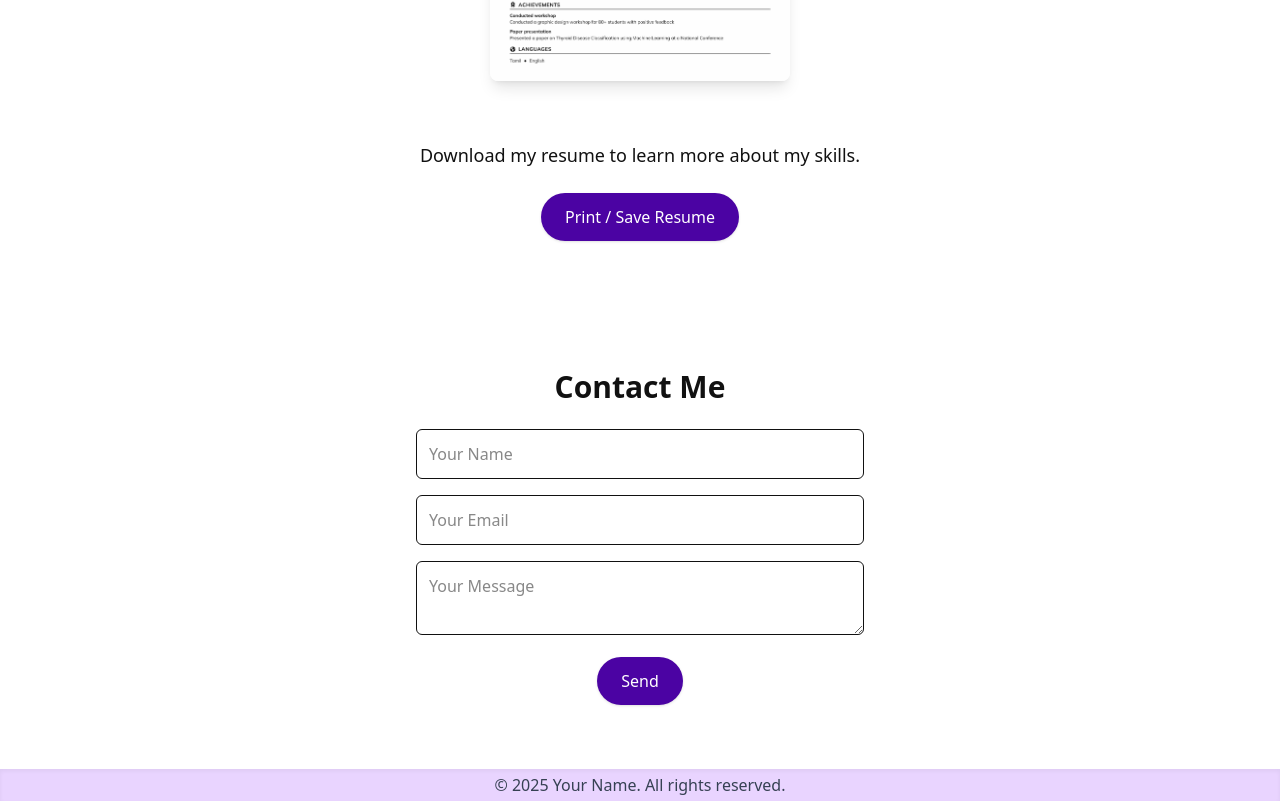
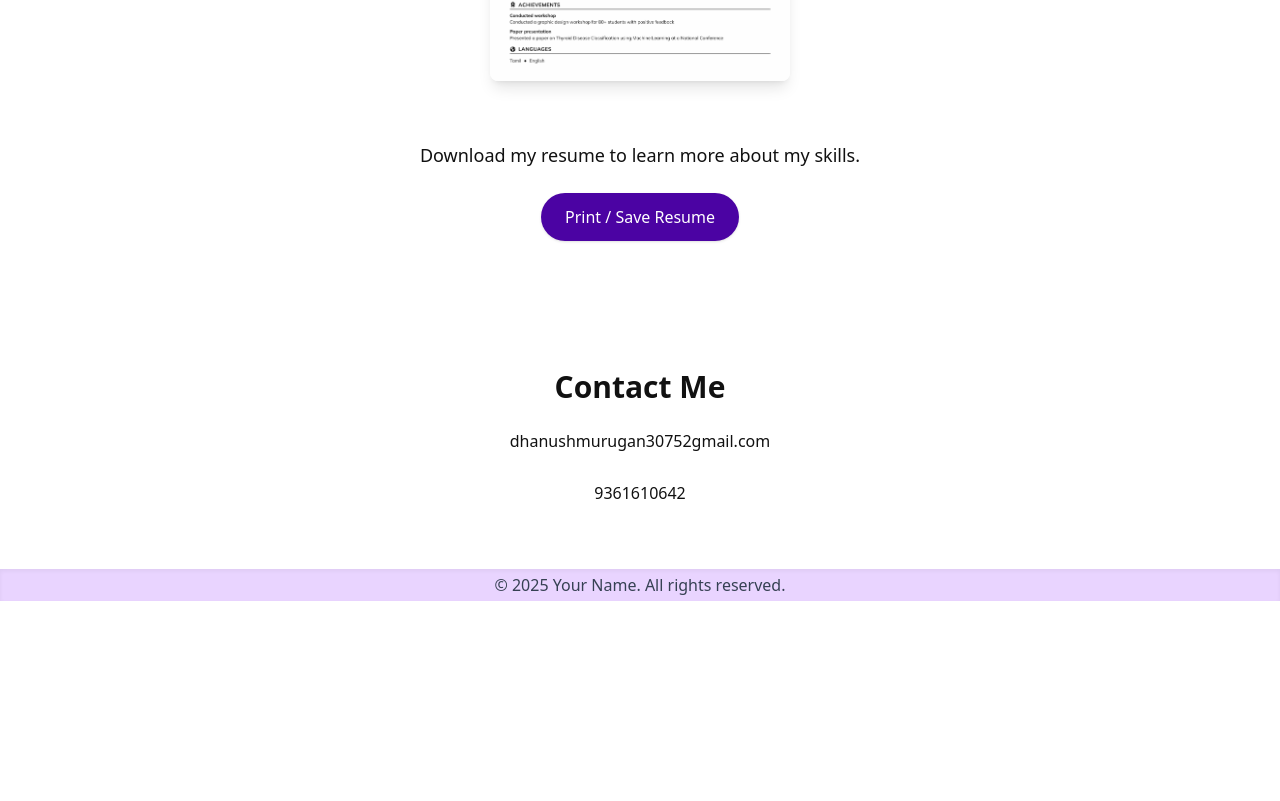
Before and after one commit to Dhanush1374949/Morden-portfolio, a React (Vite) app: page / in a window 1280 px wide. Shown: the part 3440-4241 px from the top of the page. After the commit the page ends 4041 px from the top, so only its background shows below. Built offline with nearby package versions, Linux system fonts and the light colour scheme.

Commit message:
fix add some in this

```diff
--- a/src/components/Contact.jsx
+++ b/src/components/Contact.jsx
@@ -1,13 +1,14 @@
+import { IoCall, IoMail } from "react-icons/io5";
+
+
 export default function Contact() {
   return (
     <section id="contact" className="py-16 max-w-5xl mx-auto px-4 text-center">
       <h2 className="text-3xl font-bold mb-6">Contact Me</h2>
-      <form className="max-w-md mx-auto space-y-4">
-        <input type="text" placeholder="Your Name" className="w-full p-3 rounded-md border dark:bg-gray-900 dark:text-white"/>
-        <input type="email" placeholder="Your Email" className="w-full p-3 rounded-md border dark:bg-gray-900 dark:text-white"/>
-        <textarea placeholder="Your Message" className="w-full p-3 rounded-md border dark:bg-gray-900 dark:text-white"></textarea>
-        <button className="bg-primary text-white px-6 py-3 rounded-full shadow hover:opacity-90 transition">Send</button>
-      </form>
+      <div className="max-w-md mx-auto space-y-7">
+        <h2><a href="">dhanushmurugan30752gmail.com</a></h2>
+        <h2>9361610642</h2>
+      </div>
     </section>
   );
 }
```
